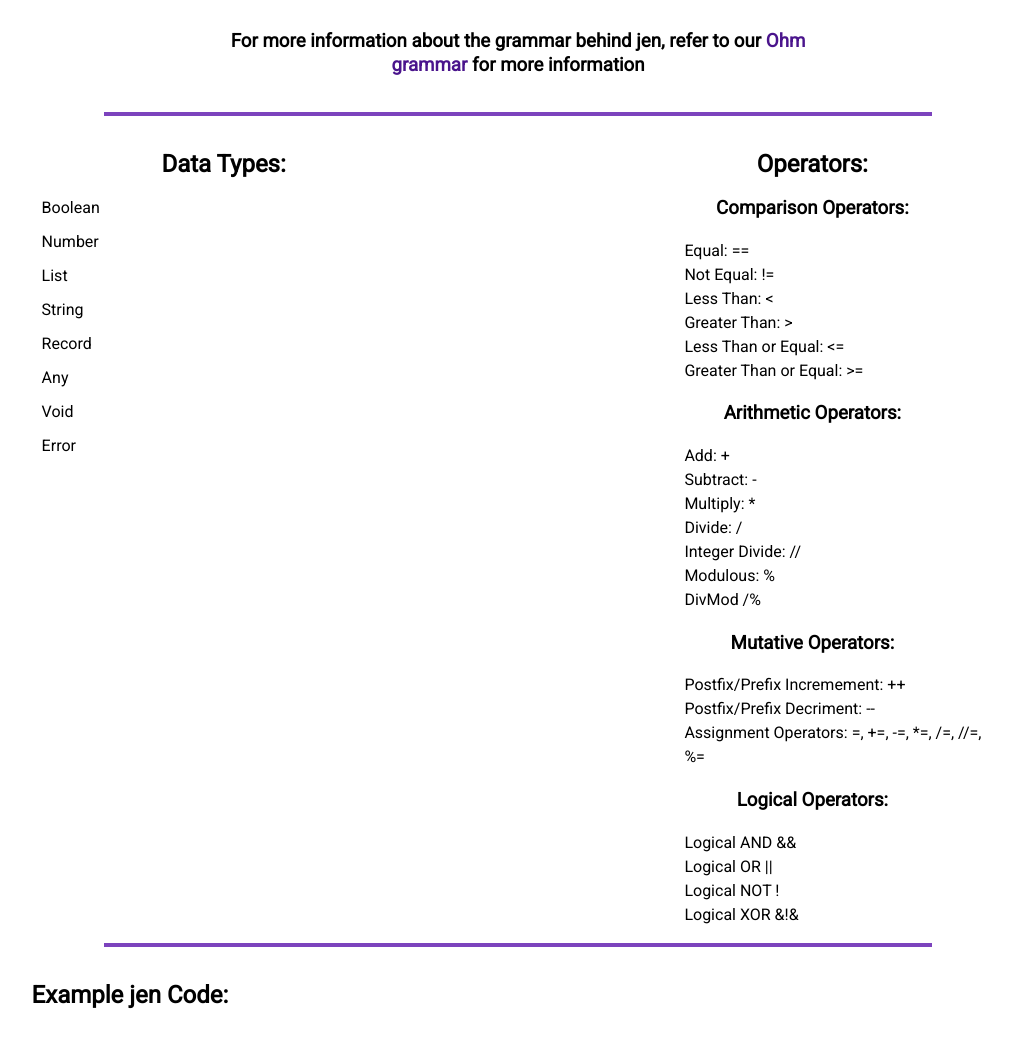
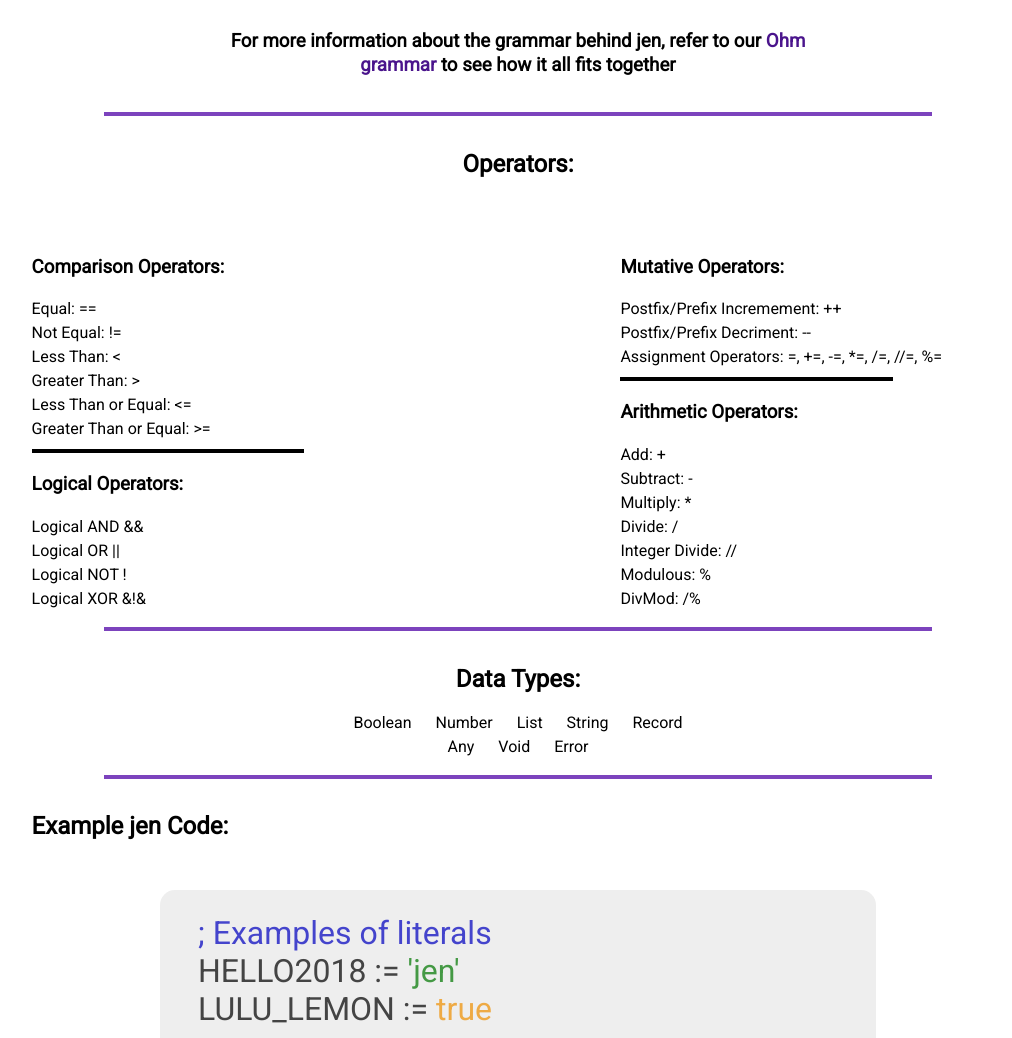
Before and after one commit to im-deepfriedwater/jen, a plain HTML site: page index.html in a window 1280 px wide. Shown: the part 752-1790 px from the top of the page, without its empty margins (122-1134 px from the left). Drawn offline with Linux system fonts and the light colour scheme.

Commit message:
refactored existing elements

```diff
--- a/gh-pages/css/style.css
+++ b/gh-pages/css/style.css
@@ -144,17 +144,16 @@ hr{
   display: inline;}
 
 .types-list-item{
+  display: inline;
   text-align: left;
   margin: 10px;}
 
 .operators-list {
-  padding-left: 0px;
   list-style-type: none;
   display:inline;}
 
-.operators-list-item{
-  text-align: left;
-  padding-left: 5vw;}
+.operators-list-item {
+  text-align: left;}
 
 .code-examples-wrapper{
     grid-column: 1/3;}
--- a/index.html
+++ b/index.html
@@ -59,16 +59,55 @@
                 <hr>
                 <div style="grid-column: 1/3">
                   <div class="content-container center-wrapped-text" style="width: 50vw;">
-                    <h3>For more information about the grammar behind jen, refer to our <a target="_blank" href="https://github.com/jtorre39/jen/blob/master/syntax/jen.ohm" class="purple-link">Ohm grammar</a> for more information</h3>
+                    <h3>For more information about the grammar behind jen, refer to our <a target="_blank" href="https://github.com/jtorre39/jen/blob/master/syntax/jen.ohm" class="purple-link">Ohm grammar</a> to see how it all fits together</h3>
                   </div>
                 </div>
                 <hr>
 
+                <div class="content-container center-wrapped-text" style="grid-column: 1/3;">
+                  <h2>Operators:</h2>
+                </div>
+                <div class="content-container">
+                  <ul class="operators-list">
+                    <li><h3>Comparison Operators:</h3></li>
+                    <li class="operators-list-item"><p>Equal: ==</p></li>
+                    <li class="operators-list-item"><p>Not Equal: !=</p></li>
+                    <li class="operators-list-item"><p>Less Than: <</p></li>
+                    <li class="operators-list-item"><p>Greater Than: ></p></li>
+                    <li class="operators-list-item"><p>Less Than or Equal: <=</p></li>
+                    <li class="operators-list-item"><p>Greater Than or Equal: >=</p></li>
+                    <hr style="margin-left:0px; border-color: black;">
+                    <li><h3>Logical Operators:</h3></li>
+                    <li class="operators-list-item"><p>Logical AND &&</p></li>
+                    <li class="operators-list-item"><p>Logical OR ||</p></li>
+                    <li class="operators-list-item"><p>Logical NOT !</p></li>
+                    <li class="operators-list-item"><p>Logical XOR &!&</p></li>
+                  </ul>
+                </div>
+                <div class="content-container">
+                  <ul class="operators-list">
+                    <li><h3>Mutative Operators:</h3></li>
+                    <li class="operators-list-item"><p>Postfix/Prefix Incremement: ++</p></li>
+                    <li class="operators-list-item"><p>Postfix/Prefix Decriment: --</p></li>
+                    <li class="operators-list-item"><p>Assignment Operators: =, +=, -=, *=, /=, //=, %=</p></li>
+                    <hr style="margin-left:0px; border-color: black;">
+                    <li><h3>Arithmetic Operators:</h3></li>
+                    <li class="operators-list-item"><p>Add: +</p></li>
+                    <li class="operators-list-item"><p>Subtract: -</p></li>
+                    <li class="operators-list-item"><p>Multiply: *</p></li>
+                    <li class="operators-list-item"><p>Divide: /</p></li>
+                    <li class="operators-list-item"><p>Integer Divide: //</p></li>
+                    <li class="operators-list-item"><p>Modulous: %</p></li>
+                    <li class="operators-list-item"><p>DivMod: /%</p></li>
+                  </ul>
+                </div>
 
-                <div class="content-container center-wrapped-text types">
+
+                <hr>
+                <div class="content-container center-wrapped-text types" style="grid-column: 1/3;">
                   <h2>Data Types:</h2>
                   <ul class="types-list">
-                    <li class="types-list-item"<p>Boolean</p></li>
+                    <li class="types-list-item"><p>Boolean</p></li>
                     <li class="types-list-item"><p>Number</p></li>
                     <li class="types-list-item"><p>List</p></li>
                     <li class="types-list-item"><p>String</p></li>
@@ -78,41 +117,7 @@
                     <li class="types-list-item"><p>Error</p></li>
                   </ul>
                 </div>
-
-                <div class="content-container center-wrapped-text">
-                  <h2>Operators:</h2>
-                  <ul class="operators-list">
-                    <li><h3>Comparison Operators:</h3></li>
-                    <li class="operators-list-item"><p>Equal: ==</p></li>
-                    <li class="operators-list-item"><p>Not Equal: !=</p></li>
-                    <li class="operators-list-item"><p>Less Than: <</p></li>
-                    <li class="operators-list-item"><p>Greater Than: ></p></li>
-                    <li class="operators-list-item"><p>Less Than or Equal: <=</p></li>
-                    <li class="operators-list-item"><p>Greater Than or Equal: >=</p></li>
-
-                    <li><h3>Arithmetic Operators:</h3></li>
-                    <li class="operators-list-item"><p>Add: +</p></li>
-                    <li class="operators-list-item"><p>Subtract: -</p></li>
-                    <li class="operators-list-item"><p>Multiply: *</p></li>
-                    <li class="operators-list-item"><p>Divide: /</p></li>
-                    <li class="operators-list-item"><p>Integer Divide: //</p></li>
-                    <li class="operators-list-item"><p>Modulous: %</p></li>
-                    <li class="operators-list-item"><p>DivMod /%</p></li>
-
-                    <li><h3>Mutative Operators:</h3></li>
-                    <li class="operators-list-item"><p>Postfix/Prefix Incremement: ++</p></li>
-                    <li class="operators-list-item"><p>Postfix/Prefix Decriment: --</p></li>
-                    <li class="operators-list-item"><p>Assignment Operators: =, +=, -=, *=, /=, //=, %=</p></li>
-
-                    <li><h3>Logical Operators:</h3></li>
-                    <li class="operators-list-item"><p>Logical AND &&</p></li>
-                    <li class="operators-list-item"><p>Logical OR ||</p></li>
-                    <li class="operators-list-item"><p>Logical NOT !</p></li>
-                    <li class="operators-list-item"><p>Logical XOR &!&</p></li>
-                  </ul>
-                </div>
                 <hr>
-
 
 
                 <div class="subheader-wrapper content-container">
```
